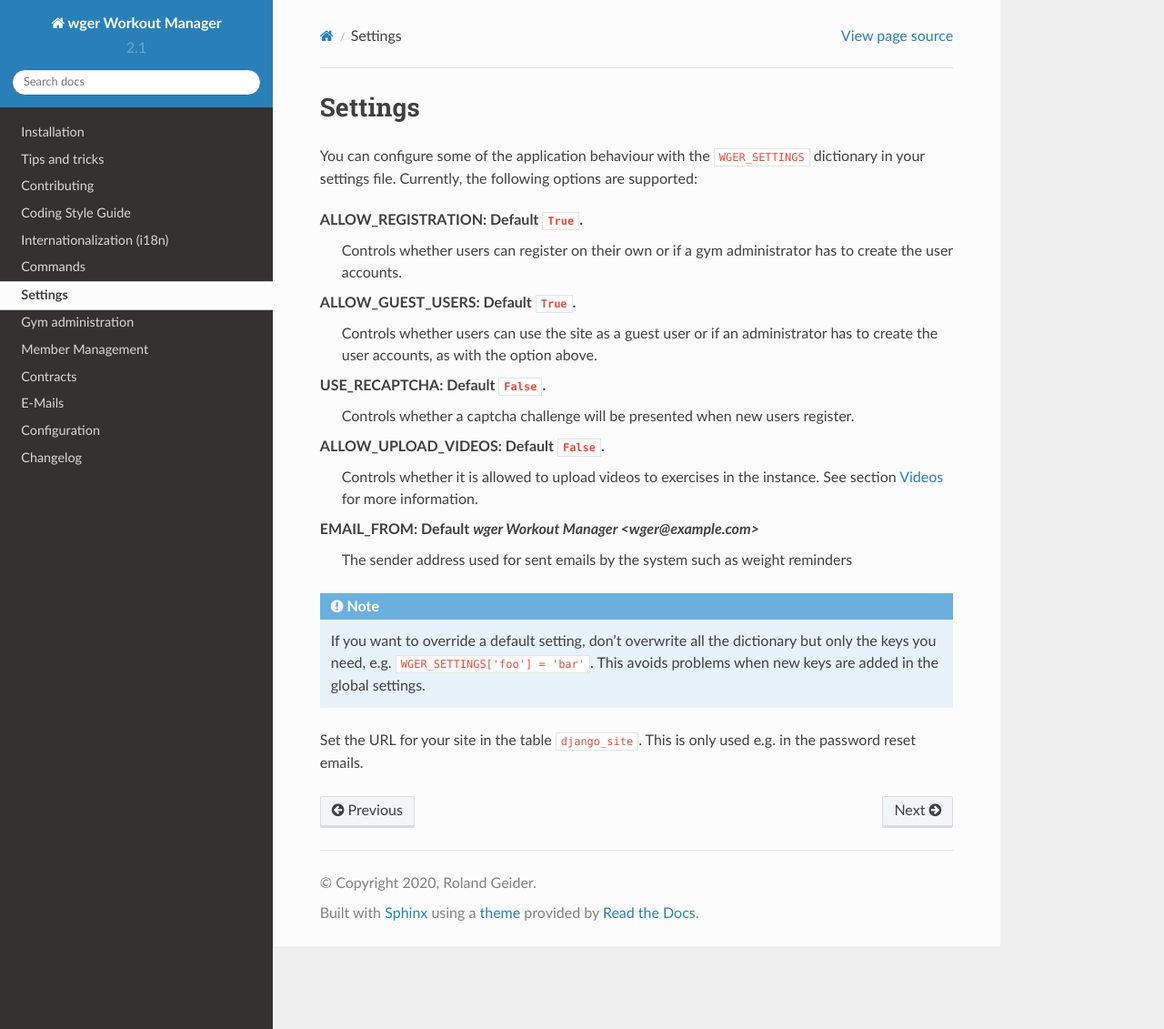
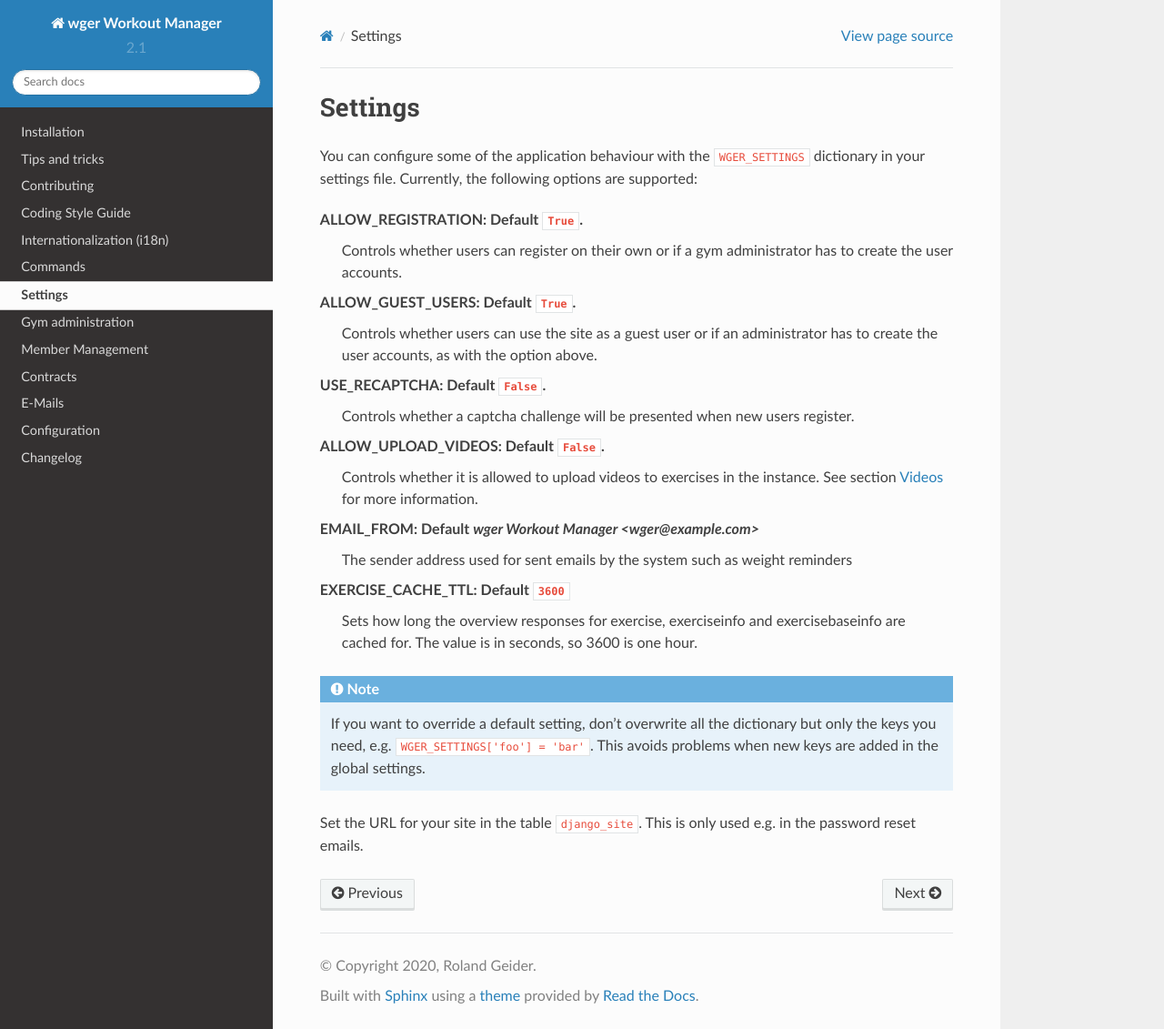
Before and after one commit to wger-project/docs, a Sphinx documentation site: the page built from docs/settings.rst, in a window 1280 px wide and 1131 px high. Shown: the whole window at 91% size. Built offline with Sphinx 7.4.7 and the Read the Docs theme 2.0.0, drawn with Linux system fonts in a browser that asks for light colours.

Commit message:
Add information about EXERCISE_CACHE_TTL

```diff
--- a/docs/settings.rst
+++ b/docs/settings.rst
@@ -24,6 +24,9 @@
 **EMAIL_FROM**: Default `wger Workout Manager <wger@example.com>`
   The sender address used for sent emails by the system such as weight reminders
 
+**EXERCISE_CACHE_TTL**: Default ``3600``
+  Sets how long the overview responses for exercise, exerciseinfo and exercisebaseinfo
+  are cached for. The value is in seconds, so 3600 is one hour.
 
 .. note::
   If you want to override a default setting, don't overwrite all the dictionary
```
